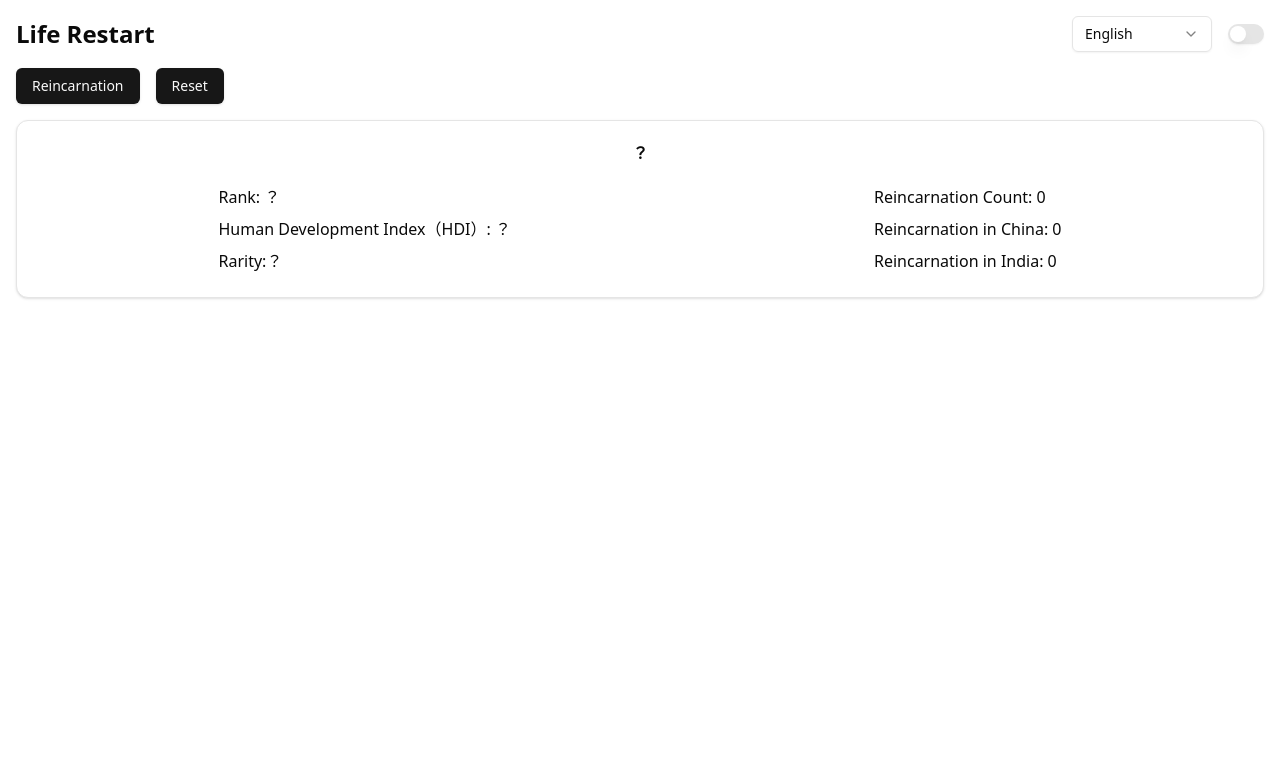
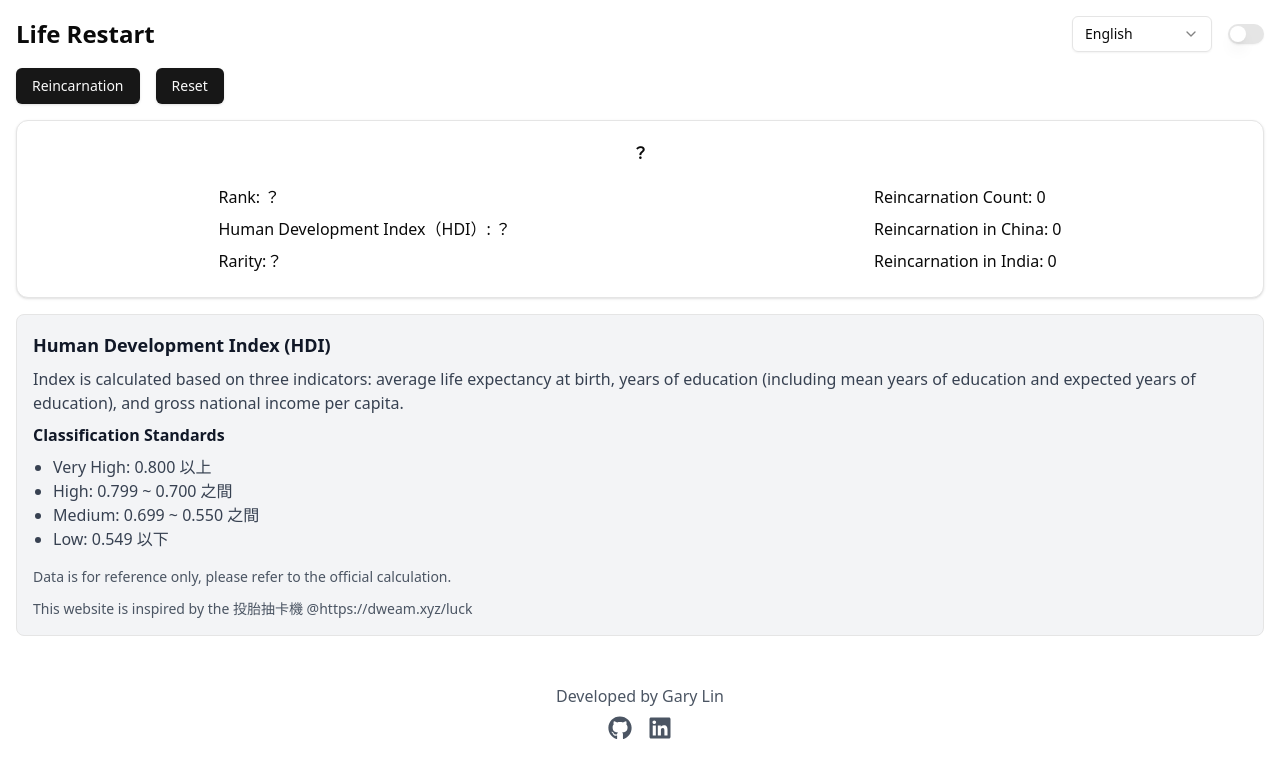
Before and after one commit to garylin0969/life-restart, a Next.js app: page /en in a window 1280 px wide. Shown: the top 778 px of the page. Built offline with nearby package versions, Linux system fonts and the light colour scheme.

Commit message:
feat: add footer with developer information and social links

```diff
--- a/src/app/[locale]/page.tsx
+++ b/src/app/[locale]/page.tsx
@@ -7,6 +7,7 @@ import { Button } from '@/components/ui/button';
 import { Card, CardContent, CardHeader, CardTitle } from '@/components/ui/card';
 import { ThemeSwitch } from '@/components/theme-switch';
 import { LanguageSelect } from '@/components/language-select';
+import { FaGithub, FaLinkedin } from 'react-icons/fa';
 
 export default function HomePage() {
     const t = useTranslations('HomePage');
@@ -105,7 +106,33 @@ export default function HomePage() {
                         </div>
                     </CardContent>
                 </Card>
+                <div className="mt-4 p-4 border rounded-lg bg-gray-100 dark:bg-gray-800 dark:border-gray-700 flex-col flex gap-2">
+                    <h2 className="text-lg font-bold text-gray-900 dark:text-gray-100">{t('hdiExplanationTitle')}</h2>
+                    <p className="text-gray-700 dark:text-gray-300">{t('hdiExplanation')}</p>
+                    <h3 className="font-semibold text-gray-900 dark:text-gray-100">{t('hdiStandardsTitle')}</h3>
+                    <ul className="list-disc pl-5">
+                        <li className="text-gray-700 dark:text-gray-300">{t('hdiStandardVeryHigh')}: 0.800 以上</li>
+                        <li className="text-gray-700 dark:text-gray-300">{t('hdiStandardHigh')}: 0.799 ~ 0.700 之間</li>
+                        <li className="text-gray-700 dark:text-gray-300">
+                            {t('hdiStandardMedium')}: 0.699 ~ 0.550 之間
+                        </li>
+                        <li className="text-gray-700 dark:text-gray-300">{t('hdiStandardLow')}: 0.549 以下</li>
+                    </ul>
+                    <p className="mt-2 text-sm text-gray-600 dark:text-gray-400">{t('disclaimer')}</p>
+                    <p className="mt-1 text-sm text-gray-600 dark:text-gray-400">{t('inspiration')}</p>
+                </div>
             </div>
+            <footer className="mt-8 p-4 text-center">
+                <p className="text-gray-600 dark:text-gray-400">Developed by Gary Lin</p>
+                <div className="flex justify-center gap-4 mt-2">
+                    <a href="https://github.com/garylin0969" target="_blank" rel="noopener noreferrer">
+                        <FaGithub className="w-6 h-6 text-gray-600 dark:text-gray-400 hover:text-gray-800 dark:hover:text-gray-200" />
+                    </a>
+                    <a href="https://www.linkedin.com/in/gary-lin-95723a247/" target="_blank" rel="noopener noreferrer">
+                        <FaLinkedin className="w-6 h-6 text-gray-600 dark:text-gray-400 hover:text-gray-800 dark:hover:text-gray-200" />
+                    </a>
+                </div>
+            </footer>
         </div>
     );
 }
```
